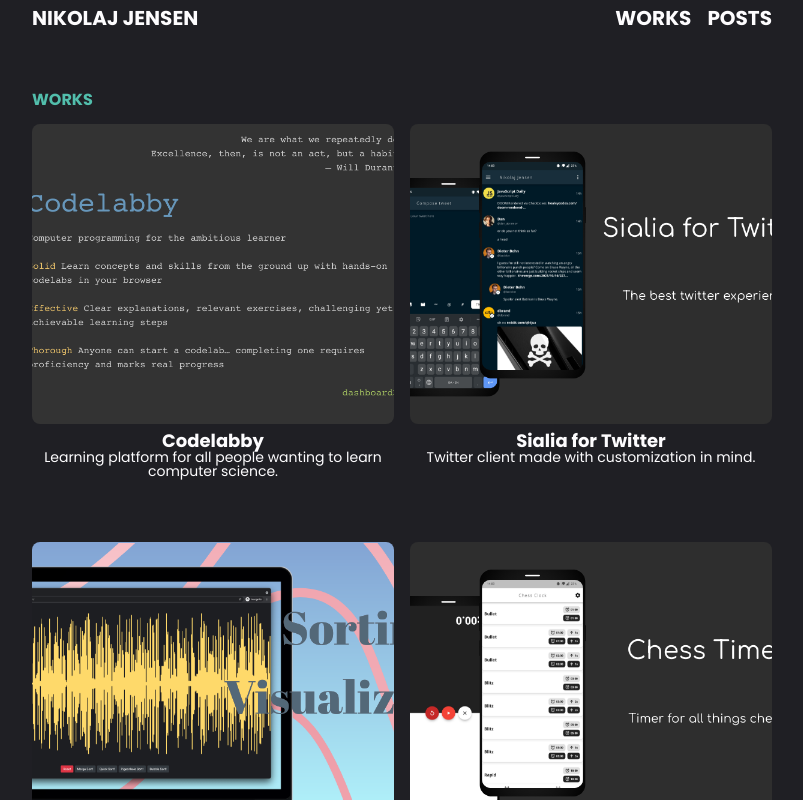
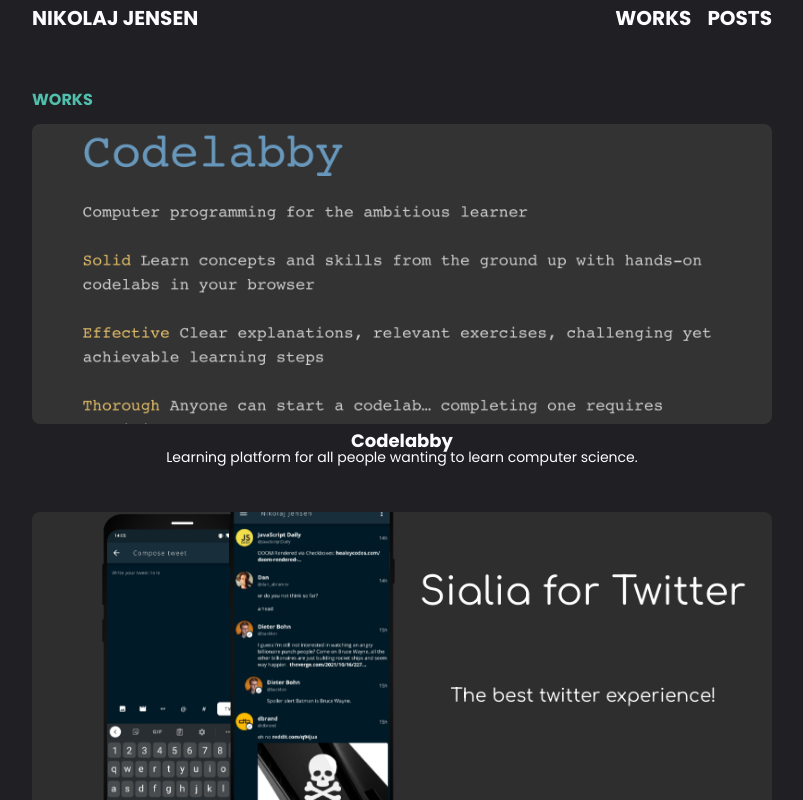
Before and after one commit to nikolajjsj/portfolio, a Next.js app: page /works in a window 1280 px wide. Shown: the top 800 px of the page, without its empty margins (238-1041 px from the left). Built offline with nearby package versions, Linux system fonts and the light colour scheme.

Commit message:
bugfix: Fix widths in works page

```diff
--- a/pages/works.tsx
+++ b/pages/works.tsx
@@ -63,12 +63,8 @@ export default function Works() {
 
 namespace s {
   export const WorkSection = styled("div", {
-    display: "grid",
-    gridTemplateColumns: "1fr",
-    gap: "$4",
-
-    "@lg": {
-      gridTemplateColumns: "repeat(2, 1fr)",
-    },
+    width: "100%",
+    display: "flex",
+    flexDirection: "column",
   });
 }
```
